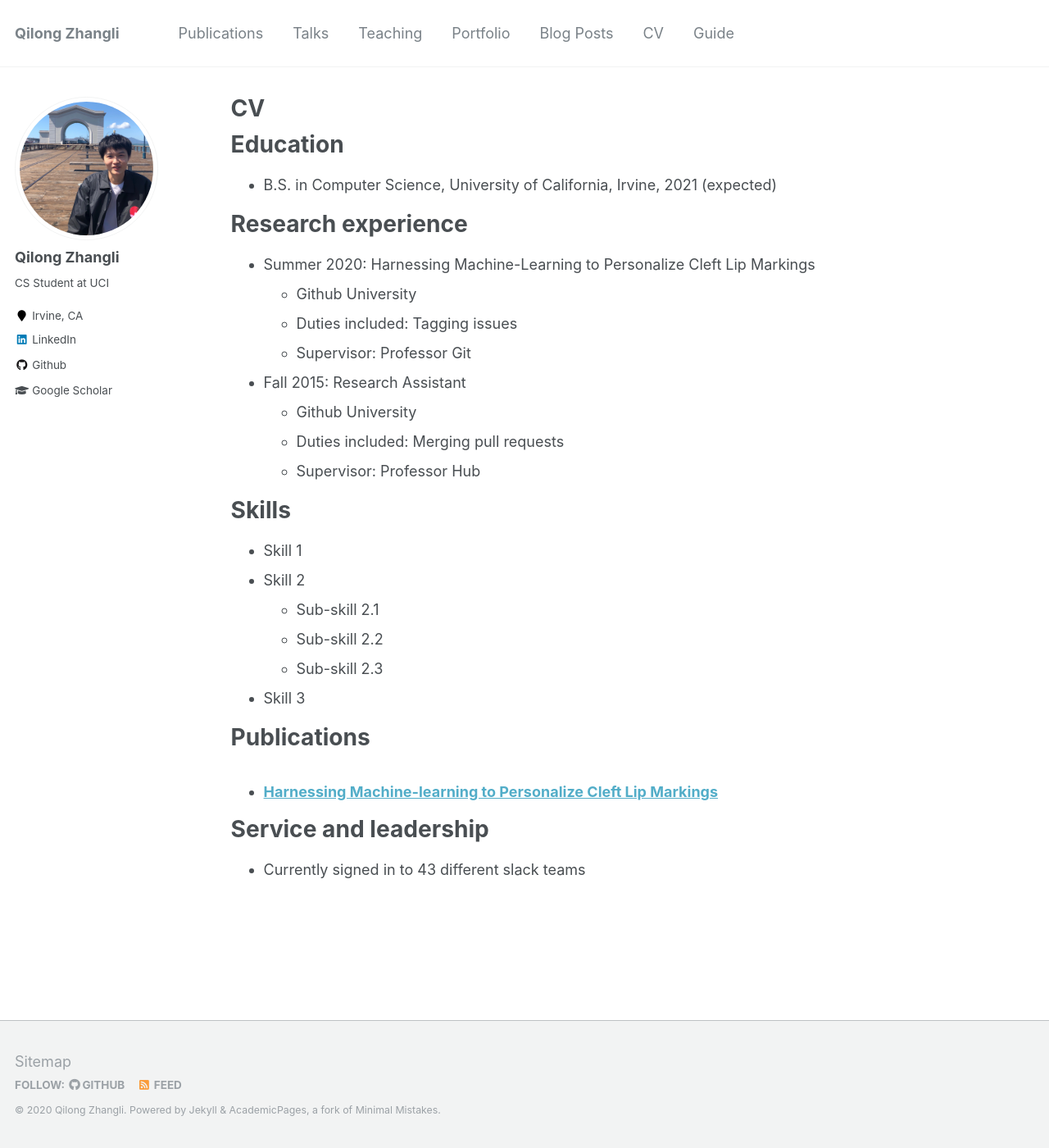
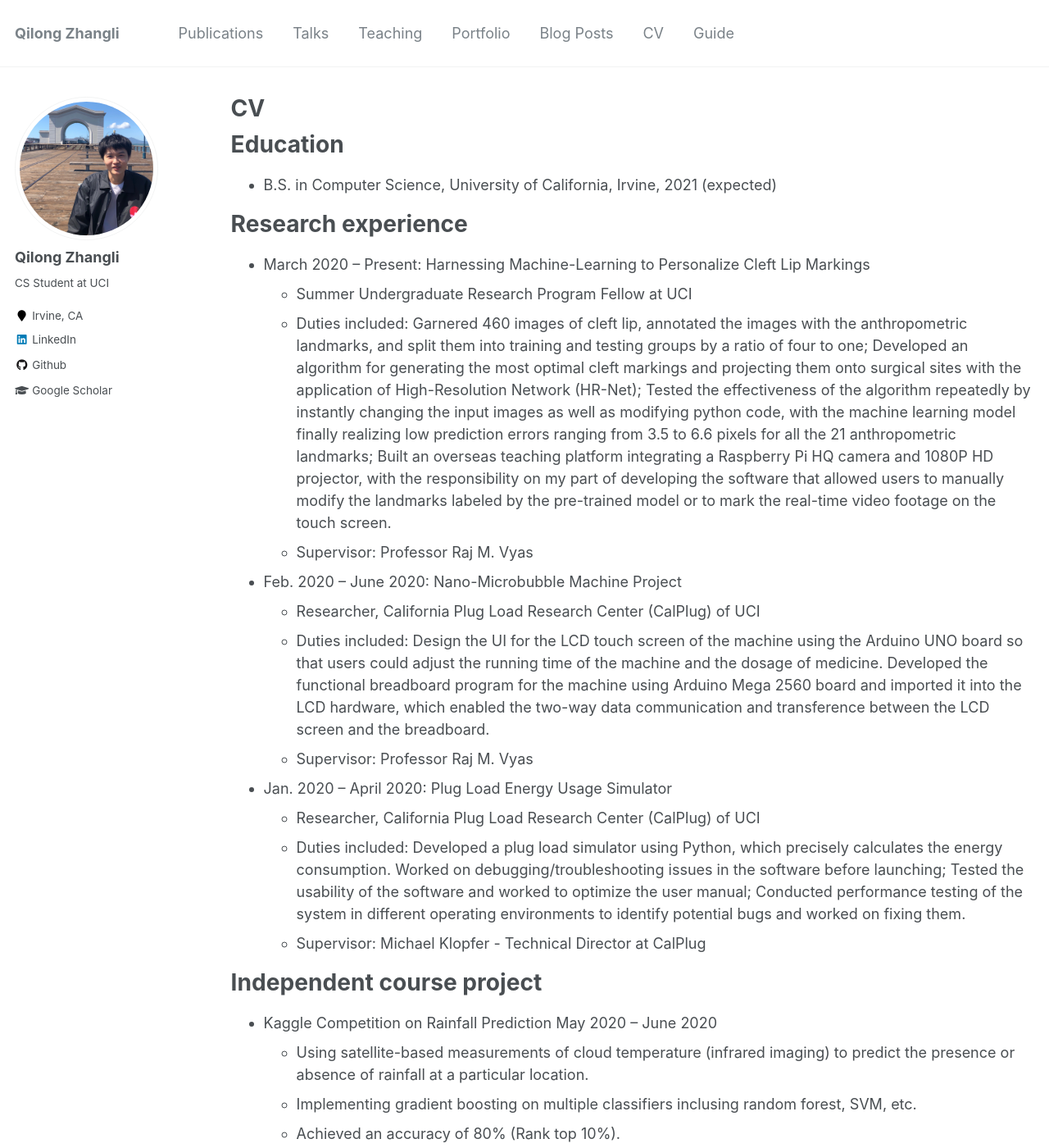
Before and after one commit to qzhangli/qzhangli.github.io, a Jekyll site: the page built from _pages/cv.md, in a window 1280 px wide and 1400 px high. Shown: the whole window at 82% size. Built offline with Jekyll 4.4.1, drawn with Linux system fonts in a browser that asks for light colours; some of the changed text lies outside the part shown.

Commit message:
Update cv.md

```diff
--- a/_pages/cv.md
+++ b/_pages/cv.md
@@ -15,24 +15,45 @@ Education
 
 Research experience
 ======
-* Summer 2020: Harnessing Machine-Learning to Personalize Cleft Lip Markings
-  * Github University
-  * Duties included: Tagging issues
-  * Supervisor: Professor Git
+* March 2020 – Present: Harnessing Machine-Learning to Personalize Cleft Lip Markings
+  * Summer Undergraduate Research Program Fellow at UCI
+  * Duties included: Garnered 460 images of cleft lip, annotated the images with the anthropometric landmarks, and split them into training and testing groups by a ratio of four to one; Developed an algorithm for generating the most optimal cleft markings and projecting them onto surgical sites with the application of High-Resolution Network (HR-Net); Tested the effectiveness of the algorithm repeatedly by instantly changing the input images as well as modifying python code, with the machine learning model finally realizing low prediction errors ranging from 3.5 to 6.6 pixels for all the 21 anthropometric landmarks; Built an overseas teaching platform integrating a Raspberry Pi HQ camera and 1080P HD projector, with the responsibility on my part of developing the software that allowed users to manually modify the landmarks labeled by the pre-trained model or to mark the real-time video footage on the touch screen.
+  * Supervisor: Professor Raj M. Vyas
 
-* Fall 2015: Research Assistant
-  * Github University
-  * Duties included: Merging pull requests
-  * Supervisor: Professor Hub
+* Feb. 2020 – June 2020: Nano-Microbubble Machine Project
+  * Researcher, California Plug Load Research Center (CalPlug) of UCI
+  * Duties included: Design the UI for the LCD touch screen of the machine using the Arduino UNO board so that users could adjust the running time of the machine and the dosage of medicine. Developed the functional breadboard program for the machine using Arduino Mega 2560 board and imported it into the LCD hardware, which enabled the two-way data communication and transference between the LCD screen and the breadboard.
+  * Supervisor: Professor Raj M. Vyas
+
+* Jan. 2020 – April 2020: Plug Load Energy Usage Simulator
+  * Researcher, California Plug Load Research Center (CalPlug) of UCI
+  * Duties included: Developed a plug load simulator using Python, which precisely calculates the energy consumption. Worked on debugging/troubleshooting issues in the software before launching; Tested the usability of the software and worked to optimize the user manual; Conducted performance testing of the system in different operating environments to identify potential bugs and worked on fixing them.
+  * Supervisor: Michael Klopfer - Technical Director at CalPlug
+
+Independent course project
+======
+* Kaggle Competition on Rainfall Prediction  May 2020 – June 2020
+  * Using satellite-based measurements of cloud temperature (infrared imaging) to predict the presence or absence of rainfall at a particular location.
+  * Implementing gradient boosting on multiple classifiers inclusing random forest, SVM, etc.
+  * Achieved an accuracy of 80% (Rank top 10%).
+
+* Snake Game Project  July 2019 - Aug. 2019
+  * Implemented the snake game which was meant for human and AI players in PyGame, with fluid and arresting UI, smooth sound effects, and background music.
+
+* CHESS Project  Jan. 2020 – Feb. 2020
+  * Used MIPS Assembly language to create a CHESS Game; Developed player panel, which improved the game’s internal operating efficiency.
+
+* Algorithms and Data Structures Training  March 2020 – June 2020
+  * Data Structures Implementations: Linked List. General Tree. Binary Search Tree. AVL Tree. Skip Lists. Hash Tables. Priority Queues. Graphs.
+  * Algorithms Implementations: Various Comparison-Based Sorting Algorithms (Merge-sort, Quicksort, etc.). Various Linear-Time Sorting Algorithms.
+
 
 Skills
 ======
-* Skill 1
-* Skill 2
-  * Sub-skill 2.1
-  * Sub-skill 2.2
-  * Sub-skill 2.3
-* Skill 3
+* Language: Proficient in both English and Chinese.
+* Programming: Proficient in C, C++, Python, MIPS Assembly, Arduino.
+* Operating System: MacOS, Windows, Linux.
+* Tools: Google Cloud Platform, Amazon Web Services, Eclipse, PyCharm, CLion, Visual Studio, Arduino, Anaconda, Jupyter notebook, Unity.
 
 Publications
 ======
@@ -42,4 +63,13 @@ Publications
 
 Service and leadership
 ======
-* Currently signed in to 43 different slack teams
+* l-STEPS Leader
+  * International Center, University of California, Irvine Sept. 2019 – Dec. 2019
+  * Provided 18 students with a variety of classroom activities through pre-class exercises, thus fostering a lively classroom atmosphere.
+  * Introduced the resources available on campus to the 18 students, making it easier for them to fit in with life and studies in the United States and UCI.
+
+* Volunteer
+  * International Center, University of California, Irvine Aug. 2019 – Dec. 2019
+  * Coordinated the tabling organized by the International Center so as to enable many students to know more about campus resources.
+  * Significantly increased the number of WeChat users of the International Centre by handing out leaflets about campus resources.
+  * Assisted in arranging camping activities for 200 students and organized games for participants.
```
